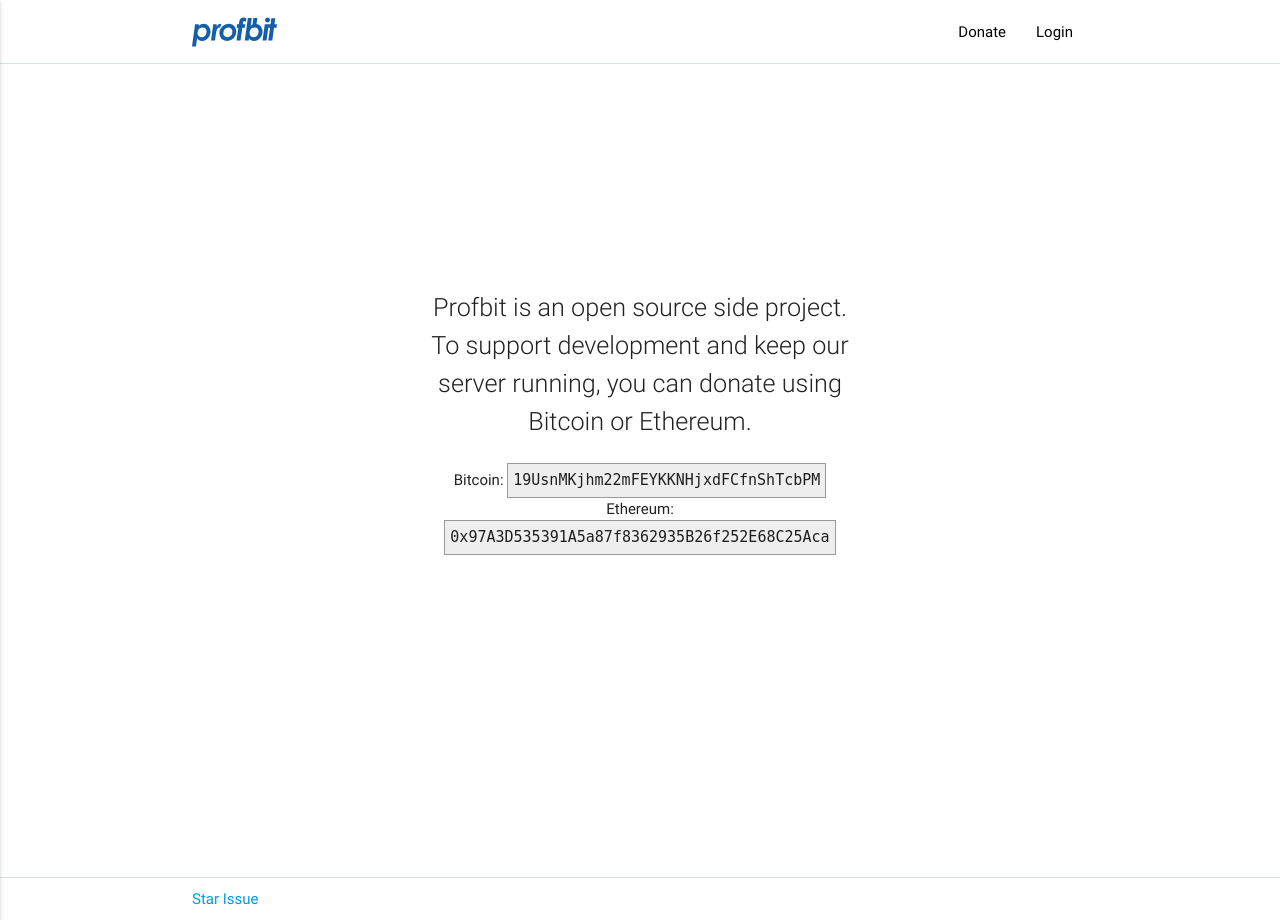
After one commit to joshblum/profbit, a Flask app: page /donate in a window 1280 px wide. The commit adds this page. Run offline with Flask 2, Linux system fonts and the light colour scheme.

Commit message:
Add donate page

```diff
--- a/profbit/routes.py
+++ b/profbit/routes.py
@@ -23,6 +23,11 @@ def _get_stats():
 @app.route('/')
 def index():
     return render_template('index.html')
+
+
+@app.route('/donate')
+def donate():
+    return render_template('donate.html')
 
 
 @app.route('/stats/')
--- /dev/null
+++ b/profbit/static/css/donate.css
@@ -0,0 +1,9 @@
+.donate-wrapper {
+  min-height: 80vh;
+}
+
+@media only screen and (max-width: 425px) {
+  code{
+    font-size: 10px;
+  }
+}
--- a/profbit/static/css/style.css
+++ b/profbit/static/css/style.css
@@ -110,3 +110,10 @@ footer {
     height: 55px;
   }
 }
+
+code {
+  background-color: #eee;
+  border: 1px solid #999;
+  display: inline-block;
+  padding: 5px;
+}
--- a/profbit/templates/base.html
+++ b/profbit/templates/base.html
@@ -33,7 +33,7 @@
         <img class="logo" src="{{ url_for('static', filename='img/logo.svg') }}" />
       </a>
       <ul class="right hide-on-med-and-down valign-wrapper">
-        <li><a href="https://github.com/joshblum/profbit#donate" target="_blank">Donate</a></li>
+        <li><a href="{{ url_for('donate') }}">Donate</a></li>
         {% if current_user.is_authenticated %}
           <li><a href="{{ url_for('logout') }}">Logout</a></li>
         {% else %}
@@ -42,7 +42,7 @@
       </ul>
 
       <ul id="nav-mobile" class="side-nav">
-        <li><a href="https://github.com/joshblum/profbit#donate" target="_blank">Donate</a></li>
+        <li><a href="{{ url_for('donate') }}">Donate</a></li>
         {% if current_user.is_authenticated %}
           <li><a href="{{ url_for('logout') }}">Logout</a></li>
         {% else %}
--- /dev/null
+++ b/profbit/templates/donate.html
@@ -0,0 +1,32 @@
+{% extends "base.html" %}
+{% block page_title %} Donate {% endblock %}
+
+{% block extra_styles %}
+  <link href="{{ url_for('static', filename='css/donate.css') }}" type="text/css" rel="stylesheet"/>
+{% endblock %}
+
+{% block main %}
+
+<div class="section donate-wrapper valign-wrapper flex-center">
+  <div class="container">
+    <div class="row">
+      <div class="col s12 offset-m2 m8 offset-xl3 xl6 center">
+        <span class="flow-text">
+          Profbit is an open source side project.
+          To support development and keep our server running,
+          you can donate using Bitcoin or Ethereum.
+        </span>
+          <br>
+          <br>
+        <div>
+          Bitcoin: <code> 19UsnMKjhm22mFEYKKNHjxdFCfnShTcbPM </code>
+        <div>
+        <div>
+          Ethereum: <code> 0x97A3D535391A5a87f8362935B26f252E68C25Aca </code>
+        </div>
+      </div>
+    </div>
+  </div>
+</div>
+
+{% endblock %}
```
Also changed, not shown: README.md.
